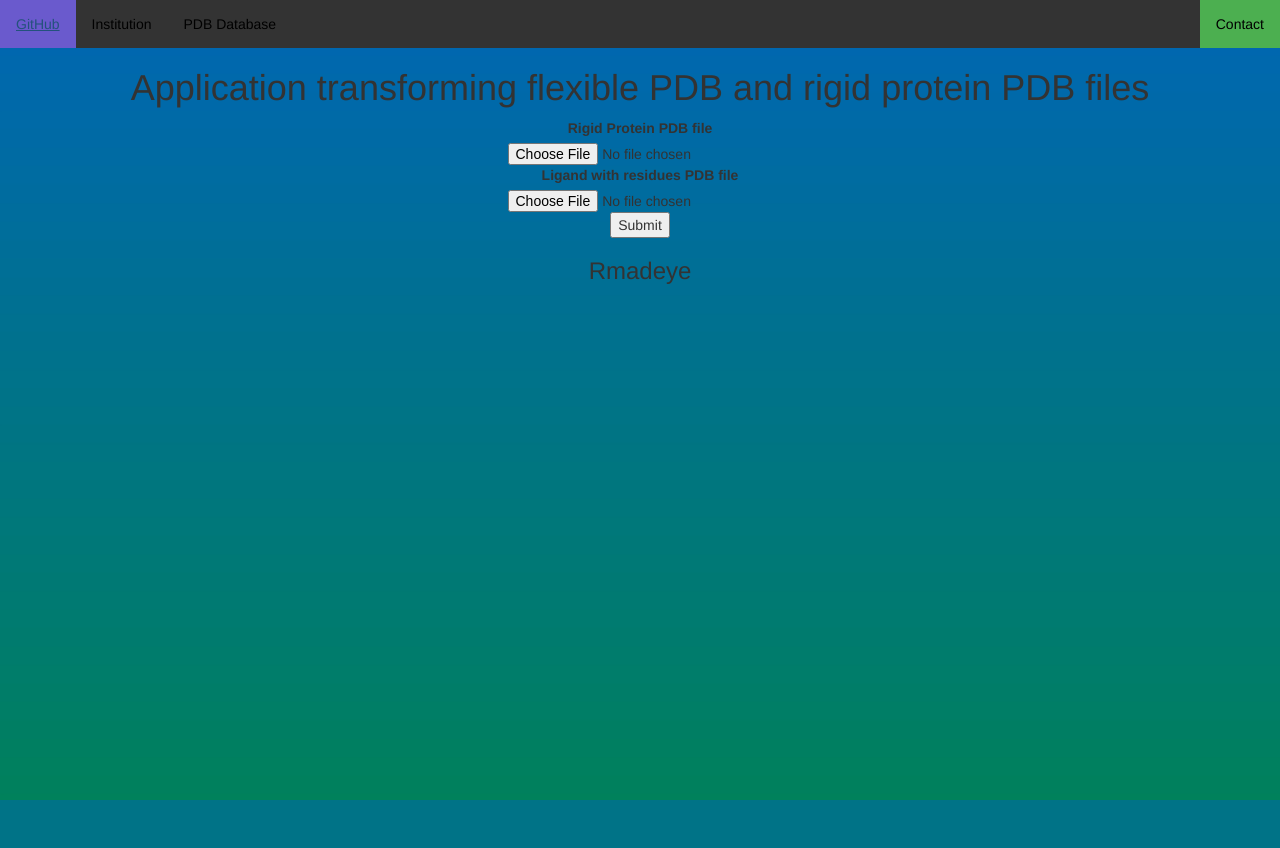
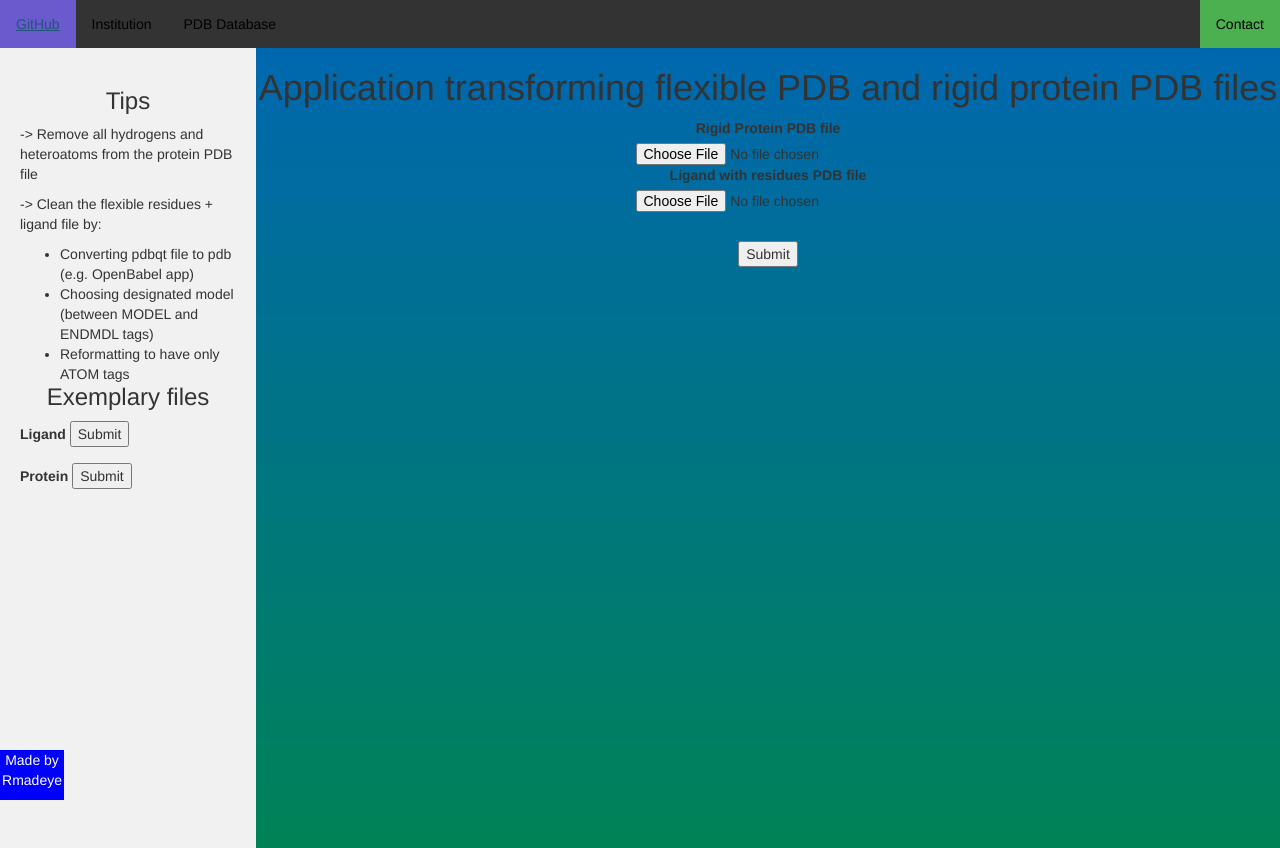
Before and after one commit to Rmadeye/merge-pdb-online, a Flask app: page / in a window 1280 px wide. Before the commit the page ends 800 px from the top, so only its background shows below. Run offline with Flask 2, Linux system fonts and the light colour scheme; some libraries are stand-ins or nearby versions.

Commit message:
Aside bar with instructions and exemplary files added

```diff
--- a/webapp/app.py
+++ b/webapp/app.py
@@ -29,6 +29,16 @@ def merge():
     else:
         return render_template("rigid_error.html")
 
+@app.route("/send_lig", methods = ["GET"])
+def send_lig():
+    return send_file(os.path.dirname(app.root_path) + '/sample/sample_lig_resids.pdb', as_attachment=True)
+
+
+@app.route("/send_prot", methods = ["GET"])
+def send_prot():
+
+    return send_file(os.path.dirname(app.root_path) + '/sample/prot.pdb', as_attachment=True)
+
 
 class AbsPath:
     def main_cwd(self):
--- a/webapp/templates/base.html
+++ b/webapp/templates/base.html
@@ -4,11 +4,33 @@
             <script src="https://netdna.bootstrapcdn.com/bootstrap/3.0.3/js/bootstrap.min.js"></script>
                 <meta name="viewport" content="width=device-width, initial-scale=1.0">
 <style>
+.footer {
+  position: fixed;
+  float: right;
+  left: 0;
+  bottom: 0;
+  width: 5%;
+  background-color: blue;
+  color: white;
+  text-align: center;
+}
+hr {
+    display: block;
+    height: 1px;
+    border: 0;
+    margin: 1em 0;
+    padding: 0;
+}
+.divider{
+    width:5px;
+    height:auto;
+    display:inline-block;
+}
 ::placeholder {
   color: red;
   opacity: 1; /* Firefox */
 }
-ul {
+ul.top {
   list-style-type: none;
   margin: 0;
   padding: 0;
@@ -28,6 +50,14 @@ li a {
   text-decoration: none;
 }
 
+li b {
+  display: block;
+  color: white;
+  text-align: center;
+  padding: 14px 16px;
+  text-decoration: none;
+}
+
 li a:hover:not(.active) {
   background-color: #6a5acd;
 }
@@ -40,17 +70,54 @@ li a:hover:not(.active) {
             background-repeat:no-repeat;
             background-size:cover;
         }
+      aside {
+  float: left;
+  padding: 20px;
+  width: 20%;
+  height: 100%;
+  background-color: #f1f1f1;
+}
 </style>
     <head>
         <title>Transform your PDB</title>
     </head>
     <body>
-<ul>
+<ul class = "top">
   <li><a href="https://github.com/Rmadeye">GitHub</a></li>
   <li><a href="https://www.cbmm.lodz.pl/en/">Institution</a></li>
   <li><a href="https://www.rcsb.org/">PDB Database</a></li>
   <li style="float:right"><a class="active" href="mailto: rmadaj@cbmm.lodz.pl">Contact</a></li>
 </ul>
+<section>
+  <aside>
+    <center>
+    <h3>Tips</h3>
+        </center>
+    <p>-> Remove all hydrogens and heteroatoms from the protein PDB file</p>
+    <p>-> Clean the flexible residues + ligand file by:</p>
+    <ul>
+      <li class = "b">Converting pdbqt file to pdb (e.g. OpenBabel app)</li>
+      <li>Choosing designated model (between MODEL and ENDMDL tags)</li>
+      <li>Reformatting to have only ATOM tags</li>
+    </ul>
+        <center>
+      <h3>Exemplary files</h3>
+            </center>
+            <form class="ligand" action="/send_lig" method="get" enctype="multipart/form-data">
+                <label >Ligand</label>
+                <input class = "ligand" type="submit">
+            </form>
+            <form class="protein" action="/send_prot" method="get" enctype="multipart/form-data">
+                <label >Protein</label>
+                <input class = "protein" type="submit">
+            </form>
+  </aside>
+</section>
+<section>
+    <div class="footer" style = "clear: both">
+  <p>Made by Rmadeye</p>
+</div>
+</section>
 
     {%block content%} {% endblock %}
 
--- a/webapp/templates/index.html
+++ b/webapp/templates/index.html
@@ -1,20 +1,17 @@
 {% extends "base.html" %}
-
 {% block  content  %}
-
 
 
         <center>
             <h1>Application transforming flexible PDB and rigid protein PDB files</h1>
-            <form action="/merge" method="post" enctype="multipart/form-data">
+            <form class="merger" action="/merge" method="post" enctype="multipart/form-data">
                 <label for="rigid">Rigid Protein PDB file</label>
                 <input type="file" name="rigid_pdb" id = "rigid">
                 <label for="rigid">Ligand with residues PDB file</label>
                 <input type="file" name="flex_pdb" id = "flex" />
-                <input type="submit" />
+                <hr/>
+                <input class="merger" type="submit" >
             </form>
-
-            <h3> Rmadeye </h3>
         </center>
 
 {% endblock %}
```
Also changed, not shown: 2 other files.
